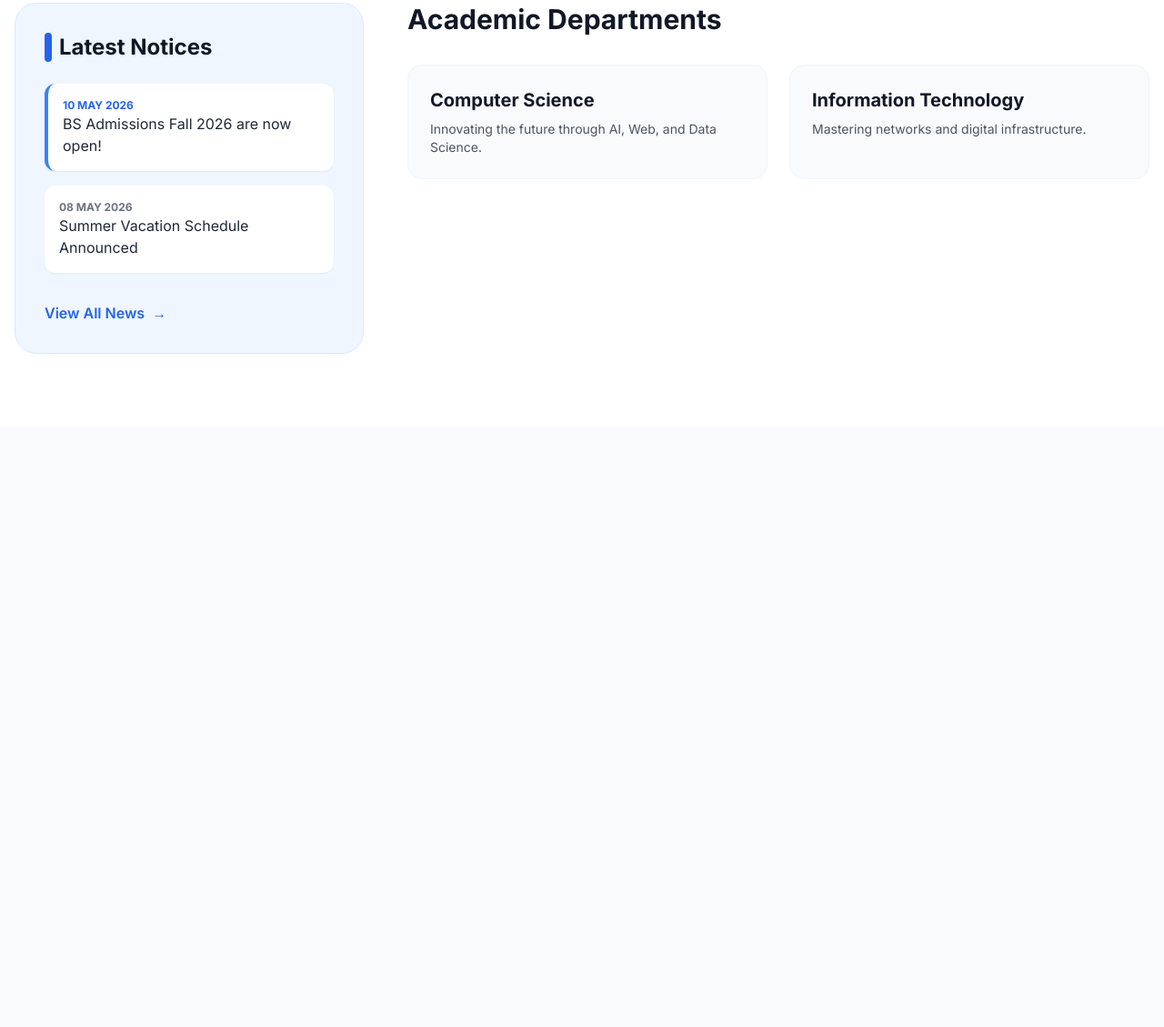
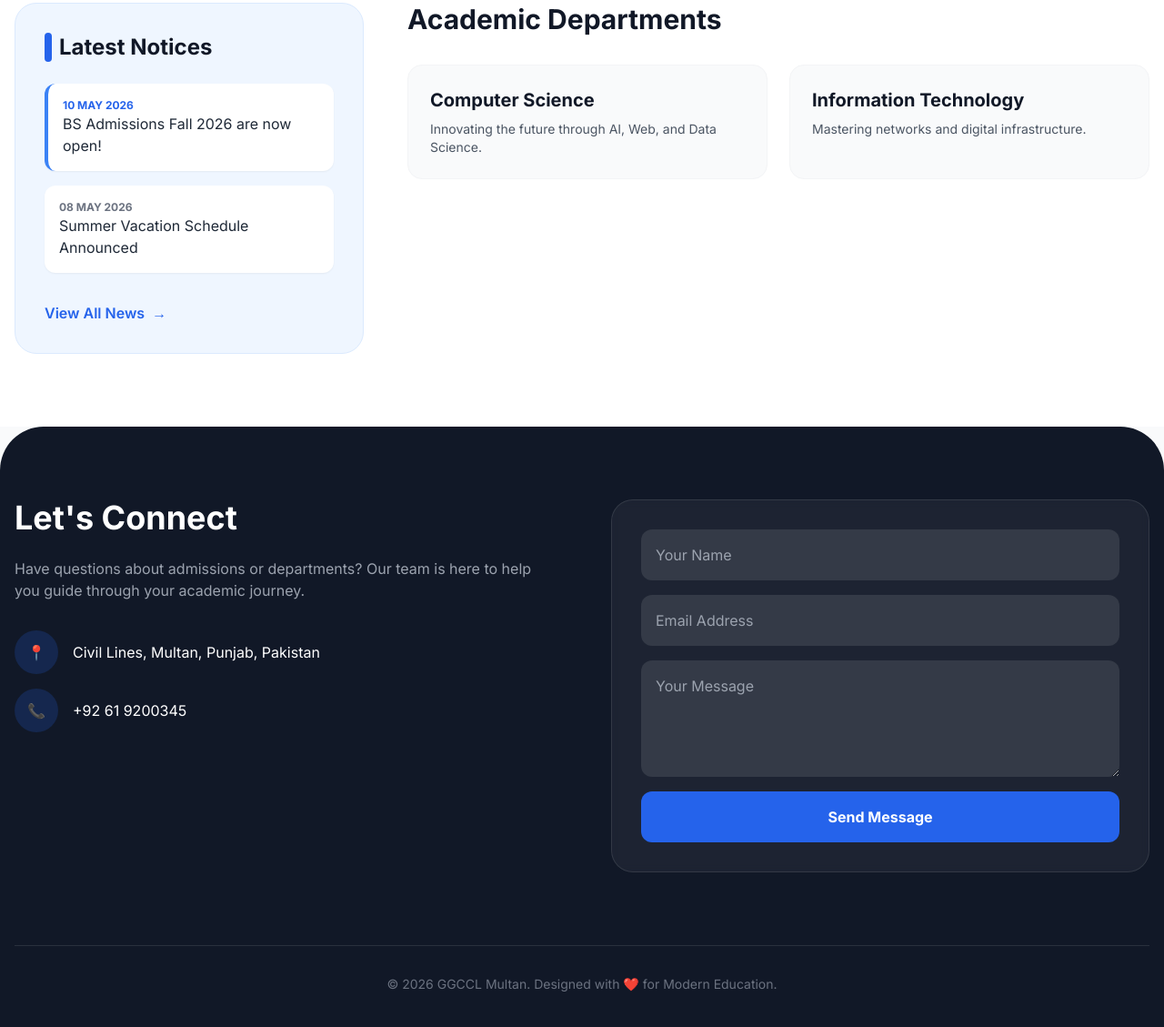
Before and after one commit to ThaheemAI/G-modern-portal, a website: page index.html in a window 1280 px wide. Shown: the part 655-1784 px from the top of the page at 91% size. Before the commit the page ends 1124 px from the top, so only its background shows below. Drawn offline with nearby package versions, Linux system fonts and the light colour scheme.

```diff
--- a/index.html
+++ b/index.html
@@ -101,5 +101,40 @@
     </div>
 </div>
 </section>
+
+<!-- Contact & Footer Section -->
+<section class="py-20 px-4 bg-gray-900 text-white rounded-t-[3rem]">
+<div class="max-w-7xl mx-auto grid md:grid-cols-2 gap-16">
+    <div>
+        <h2 class="text-4xl font-bold mb-6">Let's Connect</h2>
+        <p class="text-gray-400 mb-8">Have questions about admissions or departments? Our team is here to help you guide through your academic journey.</p>
+        <div class="space-y-4">
+            <div class="flex items-center gap-4">
+                <div class="w-12 h-12 bg-blue-600/20 rounded-full flex items-center justify-center text-blue-400">📍</div>
+                <p>Civil Lines, Multan, Punjab, Pakistan</p>
+            </div>
+            <div class="flex items-center gap-4">
+                <div class="w-12 h-12 bg-blue-600/20 rounded-full flex items-center justify-center text-blue-400">📞</div>
+                <p>+92 61 9200345</p>
+            </div>
+        </div>
+    </div>
+
+    <form class="bg-white/5 p-8 rounded-3xl border border-white/10 backdrop-blur-sm">
+        <div class="grid gap-4">
+            <input type="text" placeholder="Your Name" class="bg-white/10 border-none rounded-xl p-4 focus:ring-2 focus:ring-blue-500 outline-none">
+            <input type="email" placeholder="Email Address" class="bg-white/10 border-none rounded-xl p-4 focus:ring-2 focus:ring-blue-500 outline-none">
+            <textarea placeholder="Your Message" rows="4" class="bg-white/10 border-none rounded-xl p-4 focus:ring-2 focus:ring-blue-500 outline-none"></textarea>
+            <button class="bg-blue-600 hover:bg-blue-700 py-4 rounded-xl font-bold transition">Send Message</button>
+        </div>
+    </form>
+</div>
+
+<div class="max-w-7xl mx-auto mt-20 pt-8 border-t border-white/10 text-center text-gray-500 text-sm">
+    <p>© 2026 GGCCL Multan. Designed with ❤️ for Modern Education.</p>
+</div>
+</section>
+
+
 </body>
 </html>
```
